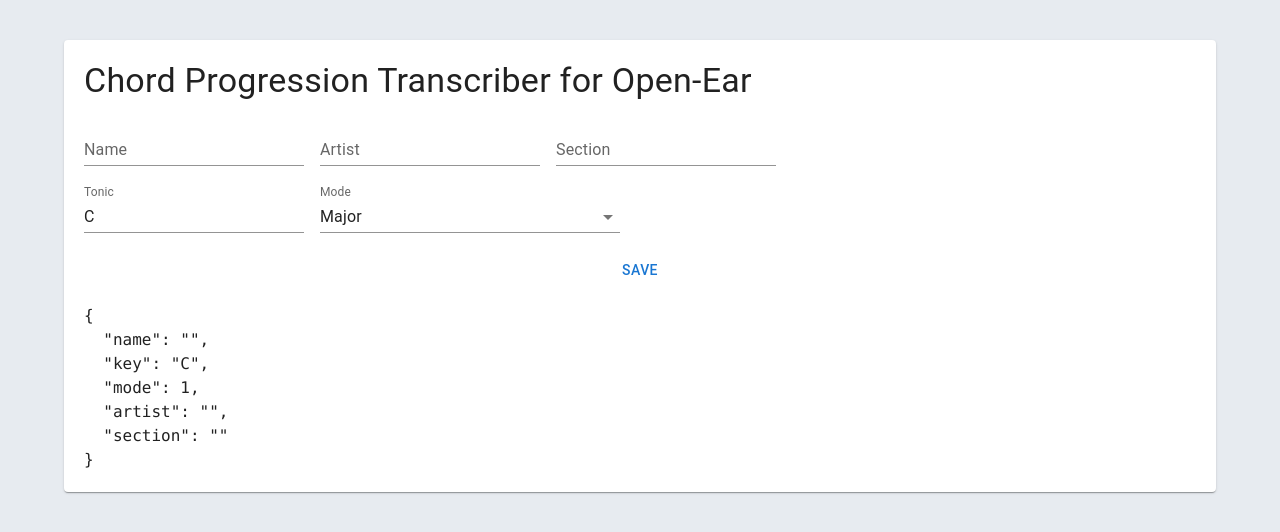
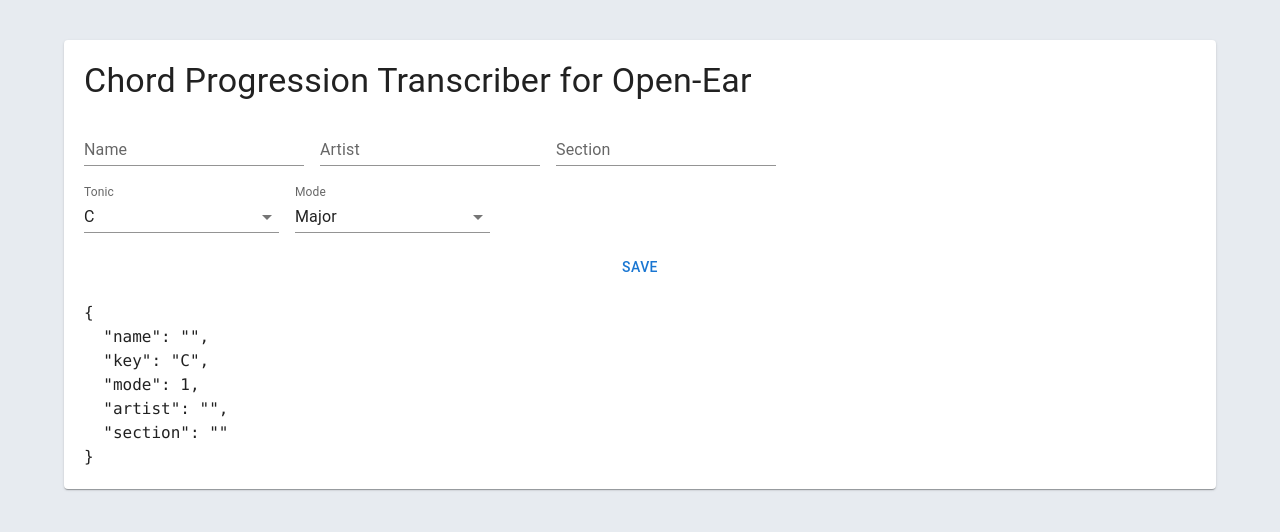
Before and after one commit to ShacharHarshuv/openear-progressions-transcriber, a React (Create React App) app: page / in a window 1280 px wide. Shown: the top 532 px of the page. Built offline with nearby package versions, Linux system fonts and the light colour scheme.

Commit message:
Progress

```diff
--- a/src/NoteType.ts
+++ b/src/NoteType.ts
@@ -1,18 +1,21 @@
-export type NoteType =
-  | "C"
-  | "F"
-  | "A#"
-  | "Bb"
-  | "D#"
-  | "Eb"
-  | "G#"
-  | "Ab"
-  | "C#"
-  | "Db"
-  | "F#"
-  | "Gb"
-  | "B"
-  | "E"
-  | "A"
-  | "D"
-  | "G";
+export const noteTypes = [
+  "C",
+  "F",
+  "A#",
+  "Bb",
+  "D#",
+  "Eb",
+  "G#",
+  "Ab",
+  "C#",
+  "Db",
+  "F#",
+  "Gb",
+  "B",
+  "E",
+  "A",
+  "D",
+  "G",
+] as const;
+
+export type NoteType = (typeof noteTypes)[number];
--- a/src/ProgressionDescriptorForm.tsx
+++ b/src/ProgressionDescriptorForm.tsx
@@ -1,4 +1,4 @@
-import { Stack, Button, MenuItem, Autocomplete } from "@mui/material";
+import { Stack, Button } from "@mui/material";
 import React from "react";
 import { Formik, Form } from "formik";
 import {
@@ -8,8 +8,8 @@ import {
 import { FormikConfig } from "formik/dist/types";
 import { TextField } from "./form/TextField";
 import { modes } from "./Mode";
-import { Select } from "./form/Select";
 import { ComboBox } from "./form/ComboBox";
+import { noteTypes } from "./NoteType";
 
 export function ProgressionDescriptorForm() {
   const handleSubmit: FormikConfig<ProgressionDescriptor>["onSubmit"] = (
@@ -33,7 +33,7 @@ export function ProgressionDescriptorForm() {
               {/*TODO: could be auto-complete?*/}
             </Stack>
             <Stack spacing={2} direction="row">
-              <TextField label="Tonic" name="key" />
+              <ComboBox label="Tonic" name="key" options={noteTypes} />
               {/*TODO: should be combo box*/}
               <ComboBox name="mode" options={modes} label="Mode" />
               {/*TODO: should be combo box*/}
--- a/src/form/ComboBox.tsx
+++ b/src/form/ComboBox.tsx
@@ -9,10 +9,16 @@ type ComboBoxOption<V> = {
   label: string;
 };
 
+function isComboBoxOptions<V>(
+  option: readonly (ComboBoxOption<V> | string)[]
+): option is ComboBoxOption<V>[] {
+  return !(typeof option[0] === "string");
+}
+
 // todo: see how we can reuse logic from MUIFormControlWrapper
 export function ComboBox<V>(
   props: Pick<
-    UseAutocompleteProps<ComboBoxOption<V>, false, false, false>,
+    UseAutocompleteProps<ComboBoxOption<V> | string, false, false, false>,
     "options"
   > &
     FieldHookConfig<V> & {
@@ -21,10 +27,18 @@ export function ComboBox<V>(
 ) {
   const { field, hasError, helperText, helper } = useField(props);
 
+  const options: readonly ComboBoxOption<V>[] = isComboBoxOptions(props.options)
+    ? props.options
+    : props.options.map(
+        (opt): ComboBoxOption<V> => ({
+          // todo: convince typescript it's correct without casting
+          value: opt as unknown as V,
+          label: opt as unknown as string,
+        })
+      );
+
   // TODO: consider indexing the options for faster lookup
-  const selectedValue = props.options.find(
-    (option) => option.value === field.value
-  );
+  const selectedValue = options.find((option) => option.value === field.value);
 
   return (
     <Autocomplete
@@ -35,8 +49,8 @@ export function ComboBox<V>(
         option && helper.setValue(option.value);
       }}
       value={selectedValue}
-      options={props.options}
-      sx={{ width: 300 }} // todo: should be identical to the width of the text field
+      options={options}
+      sx={{ width: 195 }} // todo: should be identical to the width of the text field, without writing explicitly
       renderInput={(params) => (
         <TextField
           {...params}
```
Also changed, not shown: 1 other file (tests, documents, lock files or other folders).
